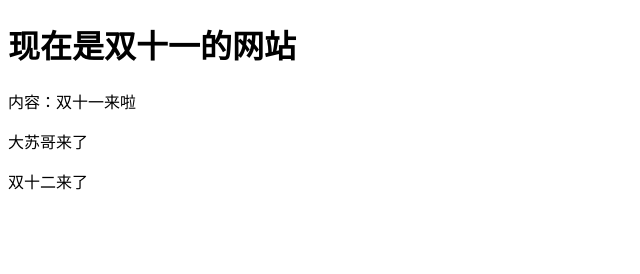
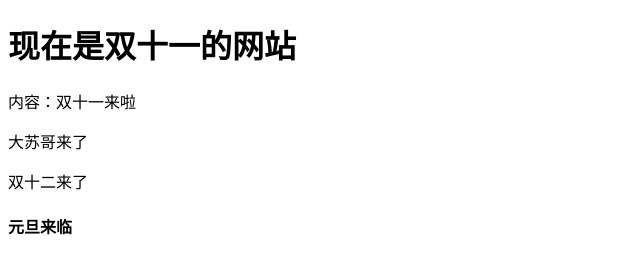
Before and after one commit to xsqd/taobao, a plain HTML site: page index.html in a window 1280 px wide. Shown: the whole page, without its empty margins (0-640 px from the left). Drawn offline with Linux system fonts and the light colour scheme.

Commit message:
第六次存储

```diff
--- a/index.html
+++ b/index.html
@@ -13,6 +13,7 @@
     <p>内容：双十一来啦</p>
     <span>大苏哥来了</span>
     <p>双十二来了</p>
+    <h4>元旦来临</h4>
 </body>
 
 </html>
```
